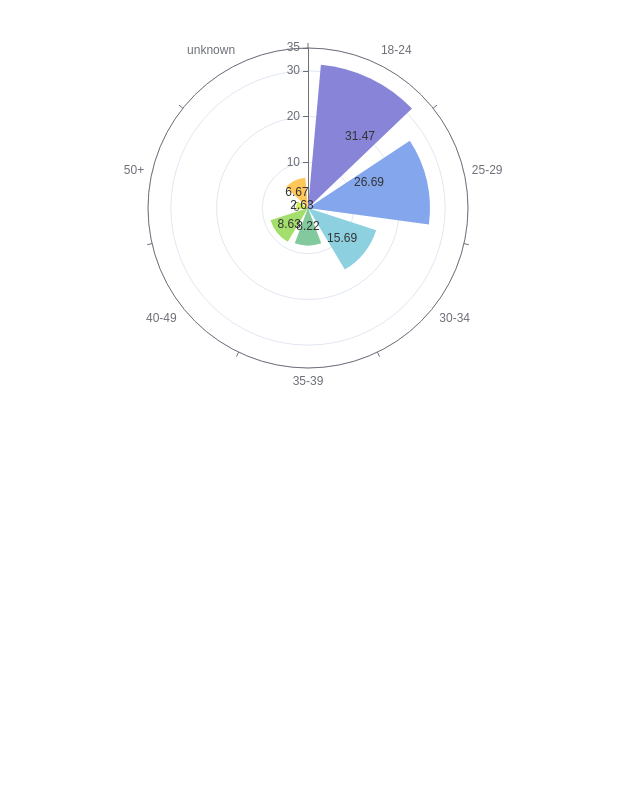
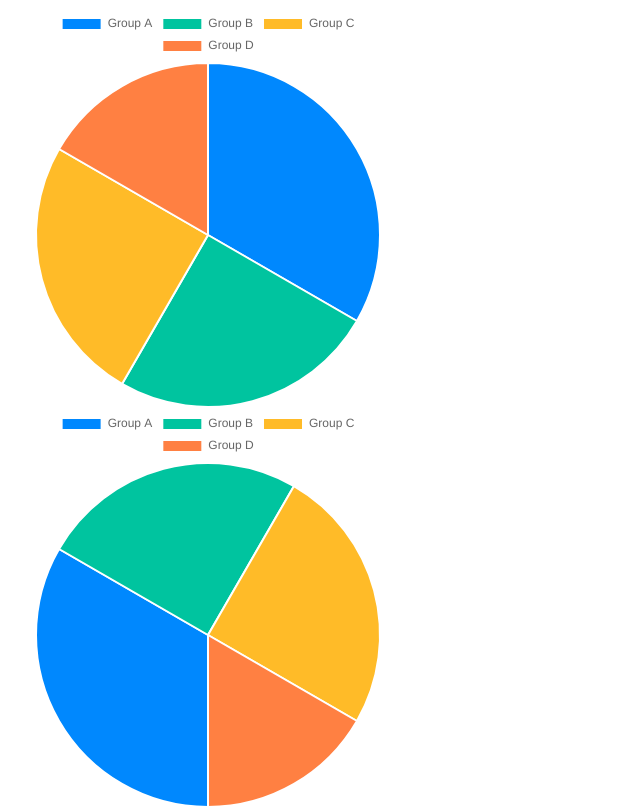
Before and after one commit to poiatto/Arquivos, a plain HTML site: page chart_new.html in a window 1280 px wide. Shown: the whole page, without its empty margins (0-640 px from the left). Drawn offline with nearby package versions, Linux system fonts and the light colour scheme.

Commit message:
Update chart_new.html

```diff
--- a/chart_new.html
+++ b/chart_new.html
@@ -3,53 +3,56 @@
 <head>
   <meta charset="UTF-8">
   <meta name="viewport" content="width=device-width, initial-scale=1.0">
-  <title>Radial Bar Chart Example</title>
-  <script src="https://cdn.jsdelivr.net/npm/echarts/dist/echarts.min.js"></script>
+  <title>Pie Chart Example</title>
+  <script src="https://cdn.jsdelivr.net/npm/chart.js"></script>
 </head>
 <body>
-  <div id="radialBarChart" style="width: 600px; height: 400px;"></div>
+  <div style="width: 800px; height: 400px;">
+    <canvas id="myPieChart1" width="400" height="400"></canvas>
+    <canvas id="myPieChart2" width="400" height="400"></canvas>
+  </div>
 
   <script>
-    var chartDom = document.getElementById('radialBarChart');
-    var myChart = echarts.init(chartDom);
-    var option;
-
-    option = {
-      angleAxis: {
-        type: 'category',
-        data: ['18-24', '25-29', '30-34', '35-39', '40-49', '50+', 'unknown'],
-        z: 10
-      },
-      radiusAxis: {
-        max: 35,  // Definir o valor máximo com base nos dados
-      },
-      polar: {
-      },
-      series: [{
-        type: 'bar',
-        data: [31.47, 26.69, 15.69, 8.22, 8.63, 2.63, 6.67],
-        coordinateSystem: 'polar',
-        name: 'Age Group',
-        itemStyle: {
-          color: function (params) {
-            var colors = ['#8884d8', '#83a6ed', '#8dd1e1', '#82ca9d', '#a4de6c', '#d0ed57', '#ffc658'];
-            return colors[params.dataIndex];
-          }
-        },
-        label: {
-          show: true,
-          position: 'inside'
-        }
-      }],
-      legend: {
-        show: true,
-        data: ['18-24', '25-29', '30-34', '35-39', '40-49', '50+', 'unknown'],
-        orient: 'vertical',
-        left: 'right',
-      }
+    const data = {
+      labels: ['Group A', 'Group B', 'Group C', 'Group D'],
+      datasets: [{
+        label: 'Dataset 1',
+        data: [400, 300, 300, 200],
+        backgroundColor: ['#0088FE', '#00C49F', '#FFBB28', '#FF8042'],
+        hoverOffset: 4
+      }]
     };
 
-    option && myChart.setOption(option);
+    // Pie chart 1
+    const ctx1 = document.getElementById('myPieChart1').getContext('2d');
+    const myPieChart1 = new Chart(ctx1, {
+      type: 'pie',
+      data: data,
+      options: {
+        responsive: true,
+        plugins: {
+          legend: {
+            position: 'top',
+          },
+        }
+      }
+    });
+
+    // Pie chart 2 (with different position and angle)
+    const ctx2 = document.getElementById('myPieChart2').getContext('2d');
+    const myPieChart2 = new Chart(ctx2, {
+      type: 'pie',
+      data: data,
+      options: {
+        responsive: true,
+        plugins: {
+          legend: {
+            position: 'top',
+          },
+        },
+        rotation: 180, // Adjust start angle for the second pie chart
+      }
+    });
   </script>
 </body>
 </html>
```
